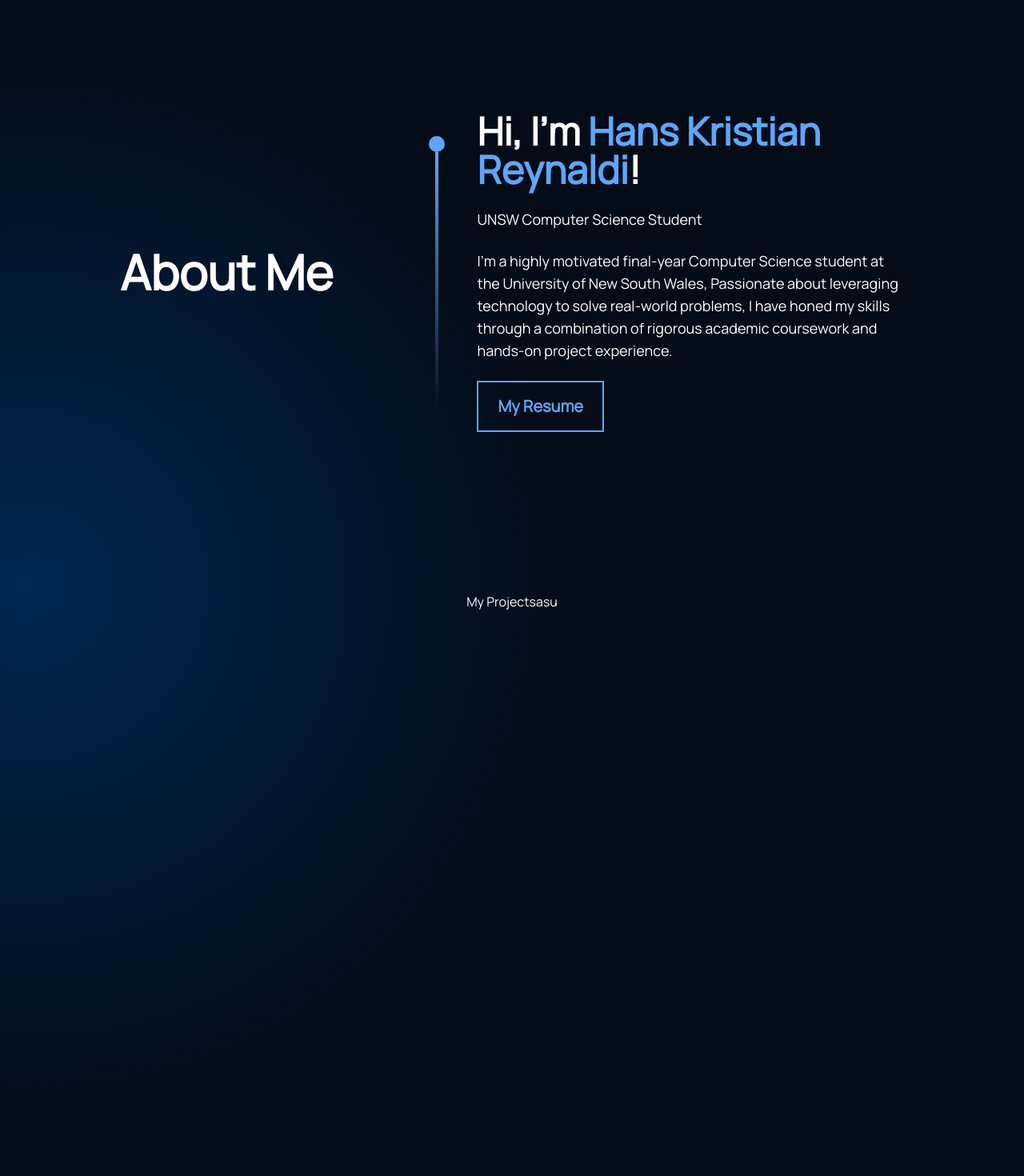
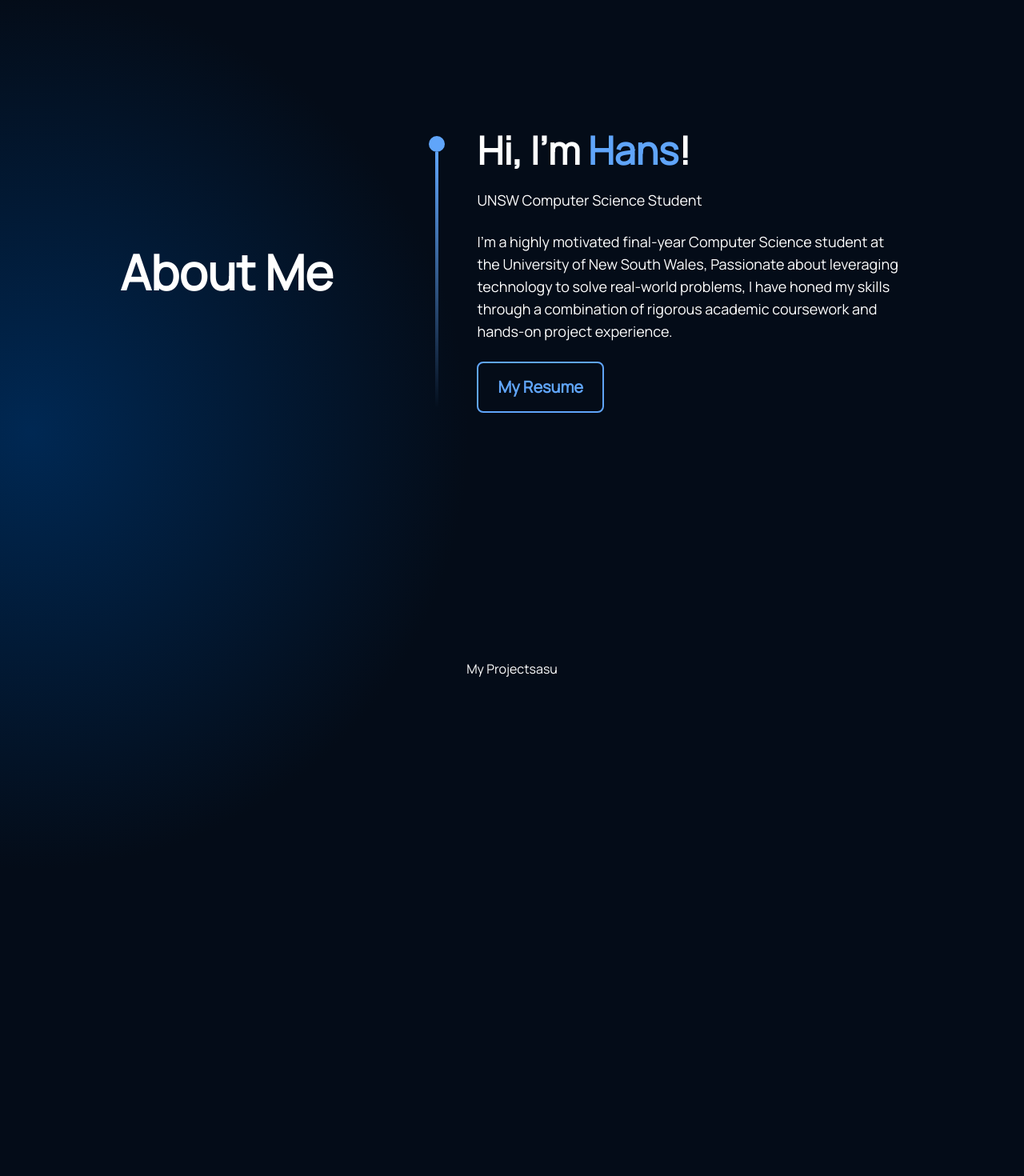
Before and after one commit to koalacapek/portfolio, a React (Create React App) app: page / in a window 1280 px wide. Shown: the part 60-1530 px from the top of the page at 80% size. Built offline with nearby package versions, Linux system fonts and the light colour scheme.

Commit message:
fix some bugs

```diff
--- a/src/App.css
+++ b/src/App.css
@@ -1,5 +1,10 @@
+html {
+  scroll-behavior: smooth;
+  scroll-snap-type: y mandatory;
+}
+
 body {
-  /* background-color: rgb(24, 35, 55); */
+  overflow-x: hidden;
   color: white;
   font-family: "Manrope", sans-serif;
   background: -moz-radial-gradient(
@@ -49,6 +54,14 @@ body {
     rgba(96, 165, 250, 0) 100%
   );
 }
+
+section {
+  height: 100vh;
+  width: 100vw;
+  scroll-snap-align: center;
+  overflow: hidden;
+}
+
 /* .App {
   text-align: center;
 }
--- a/src/App.tsx
+++ b/src/App.tsx
@@ -17,9 +17,15 @@ const App = () => {
       transition={{ duration: 3 }}
     >
       <Navbar />
-      <About />
-      <Projects />
-      <Contact />
+      <section>
+        <About />
+      </section>
+      <section>
+        <Projects />
+      </section>
+      <section>
+        <Contact />
+      </section>
     </motion.div>
   );
 };
--- a/src/components/MyResumeButton.tsx
+++ b/src/components/MyResumeButton.tsx
@@ -6,7 +6,7 @@ const MyResumeButton = () => {
 
   return (
     <button
-      className=" hover:bg-blue-700 hover:text-white hover:border-blue-700 font-bold py-4 border-blue-400 border-2 px-6 transition duration-300 ease-in-out text-blue-400 text-xl"
+      className=" hover:bg-blue-700 hover:text-white hover:border-blue-700 font-bold py-4 border-blue-400 border-2 px-6 transition duration-300 ease-in-out text-blue-400 text-xl rounded-lg"
       onClick={handleOpenResume}
     >
       My Resume
--- a/src/components/NavButton.tsx
+++ b/src/components/NavButton.tsx
@@ -3,7 +3,7 @@ import { NavButtonProps } from "../types/types";
 const NavButton = (props: NavButtonProps) => {
   return (
     <p className="bg-transparent border-none cursor-pointer hover:underline transition duration-300 ease-in-out">
-      <a href={props.text}>{props.text}</a>
+      <a href={`#${props.link}`}>{props.text}</a>
     </p>
     // <button
     //   className="bg-transparent border-none cursor-pointer hover:underline transition duration-300 ease-in-out"
--- a/src/components/Navbar.tsx
+++ b/src/components/Navbar.tsx
@@ -9,15 +9,9 @@ const Navbar = () => {
     <div className="flex p-7 fixed w-full justify-between">
       <div className="text-xl mx-12">Portfolio</div>
       <div className="flex space-x-10 text-lg mx-20 right-0">
-        <p className="bg-transparent border-none cursor-pointer hover:underline transition duration-300 ease-in-out">
-          <a href="#about">About Me</a>
-        </p>
-        <p className="bg-transparent border-none cursor-pointer hover:underline transition duration-300 ease-in-out">
-          <a href="#projects">Projects</a>
-        </p>
-        <p className="bg-transparent border-none cursor-pointer hover:underline transition duration-300 ease-in-out">
-          <a href="#contact">Contact</a>
-        </p>
+        <NavButton link="about" text="About Me" />
+        <NavButton link="projects" text="Projects" />
+        <NavButton link="contact" text="Contact" />
       </div>
     </div>
   );
--- a/src/sections/About.tsx
+++ b/src/sections/About.tsx
@@ -4,33 +4,71 @@ import { motion } from "framer-motion";
 import MyResumeButton from "../components/MyResumeButton";
 import ContentWrapper from "../components/ContentWrapper";
 import Skill from "../components/Skill";
+import "./about.css";
 
 const About = () => {
+  const textVariants = {
+    initial: {
+      x: -500,
+      opacity: 0,
+    },
+    animate: {
+      x: 0,
+      opacity: 1,
+      transition: {
+        duration: 1,
+        staggerChildren: 0.1,
+      },
+    },
+    scrollButton: {
+      opacity: 0,
+      y: 10,
+      transition: {
+        duration: 2,
+        repeat: Infinity,
+      },
+    },
+  };
+
   return (
-    <div className="flex h-screen" id="about">
-      <div className="flex flex-grow items-center justify-center gap-10">
-        <p className="text-6xl font-bold mr-20">About Me</p>
-        <div className="flex flex-col items-center ">
+    <motion.div
+      className="flex main-content"
+      variants={textVariants}
+      initial="initial"
+      animate="animate"
+      id="about"
+    >
+      <div className="flex flex-grow items-center justify-center gap-10 pt-[84px]">
+        <motion.p className="text-6xl font-bold mr-20" variants={textVariants}>
+          About Me
+        </motion.p>
+        <motion.div
+          className="flex flex-col items-center"
+          variants={textVariants}
+        >
           <div className="w-5 h-5 rounded-full bg-blue-400" />
           <div className="w-1 sm:h-80 h-40 blue-gradient" />
-        </div>
-        <div className="space-y-6 w-5/12">
+        </motion.div>
+        <motion.div className="space-y-6 w-5/12" variants={textVariants}>
           <p className="text-5xl font-bold">
-            Hi, I'm{" "}
-            <span className="text-blue-400">Hans Kristian Reynaldi</span>!
+            Hi, I'm <span className="text-blue-400">Hans</span>!
           </p>
-          <p className="text-lg">UNSW Computer Science Student</p>
-          <p className="text-lg">
+          <motion.p className="text-lg" variants={textVariants}>
+            UNSW Computer Science Student
+          </motion.p>
+          <motion.p className="text-lg" variants={textVariants}>
             I'm a highly motivated final-year Computer Science student at the
             University of New South Wales, Passionate about leveraging
             technology to solve real-world problems, I have honed my skills
             through a combination of rigorous academic coursework and hands-on
             project experience.
-          </p>
-          <MyResumeButton />
-        </div>
+          </motion.p>
+          <motion.div variants={textVariants}>
+            <MyResumeButton />
+          </motion.div>
+        </motion.div>
       </div>
-    </div>
+    </motion.div>
   );
 };
 
--- a/src/sections/Contact.tsx
+++ b/src/sections/Contact.tsx
@@ -1,11 +1,12 @@
 import ContentWrapper from "../components/ContentWrapper";
 import Navbar from "../components/Navbar";
 import { motion } from "framer-motion";
+import "./about.css";
 
 const Contact = () => {
   return (
     <div
-      className="flex flex-grow justify-center mx-20 my-96 h-screen"
+      className="flex flex-grow justify-center mx-20 main-content pt-[84px]"
       id="contact"
     >
       <div>Contact Info</div>
--- a/src/sections/Projects.tsx
+++ b/src/sections/Projects.tsx
@@ -3,10 +3,14 @@ import Navbar from "../components/Navbar";
 import { motion } from "framer-motion";
 import ContentWrapper from "../components/ContentWrapper";
 import Carousel from "../components/Carousel";
+import "./about.css";
 
 const Projects = () => {
   return (
-    <div className="flex flex-grow justify-center mx-20 h-screen" id="projects">
+    <div
+      className="flex flex-grow justify-center main-content pt-[84px]"
+      id="projects"
+    >
       <div>My Projects</div>
       <Carousel />
     </div>
--- /dev/null
+++ b/src/sections/about.css
@@ -0,0 +1,3 @@
+.main-content {
+  height: calc(100vh - 84px); /* Adjust 100px to your navbar's height */
+}
--- a/src/types/types.ts
+++ b/src/types/types.ts
@@ -3,7 +3,7 @@ import React, { MouseEventHandler } from "react";
 
 export interface NavButtonProps {
   text: string;
-  onClick: MouseEventHandler<HTMLButtonElement>;
+  link: string;
 }
 
 export interface CarouselItemProps {
```
